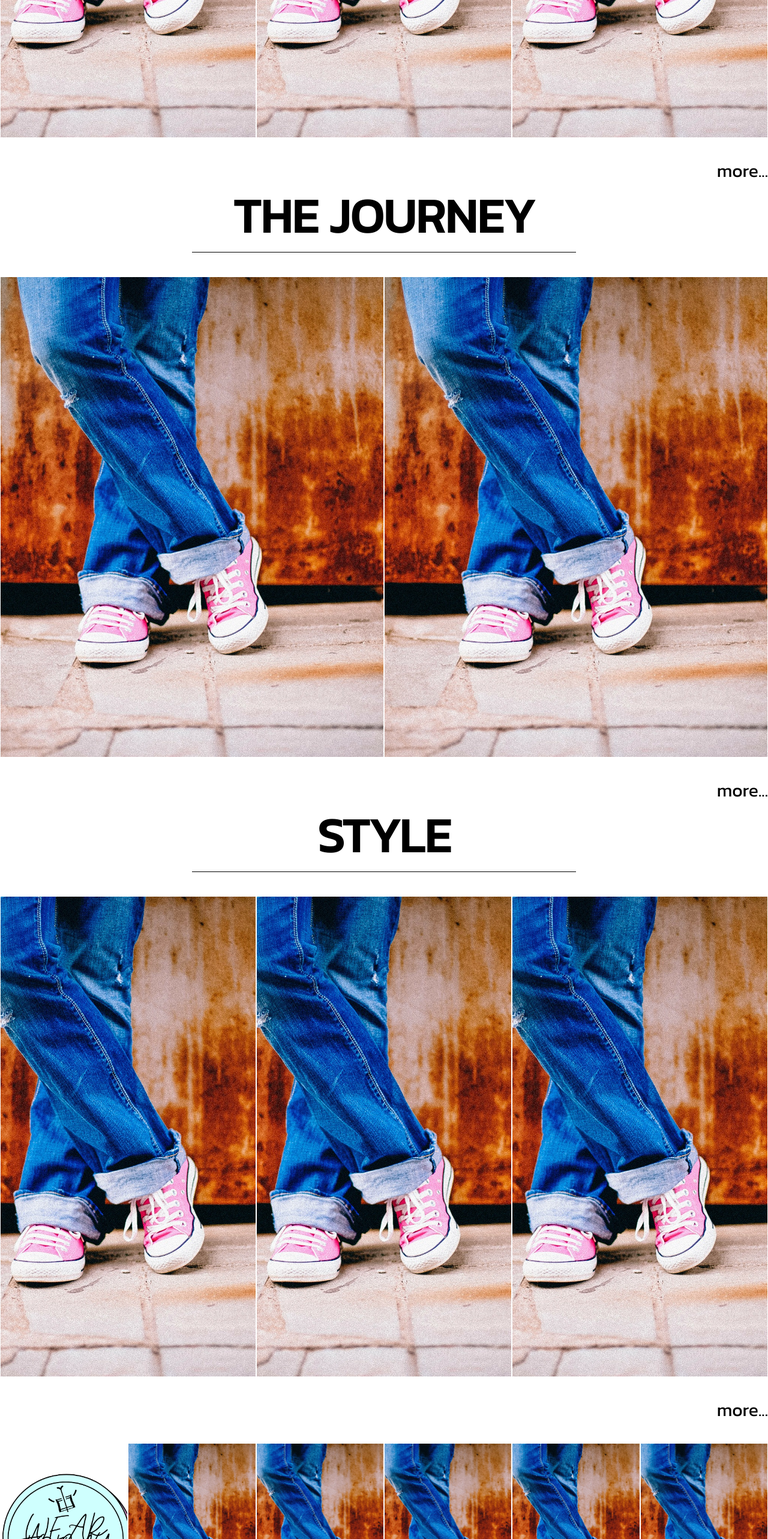
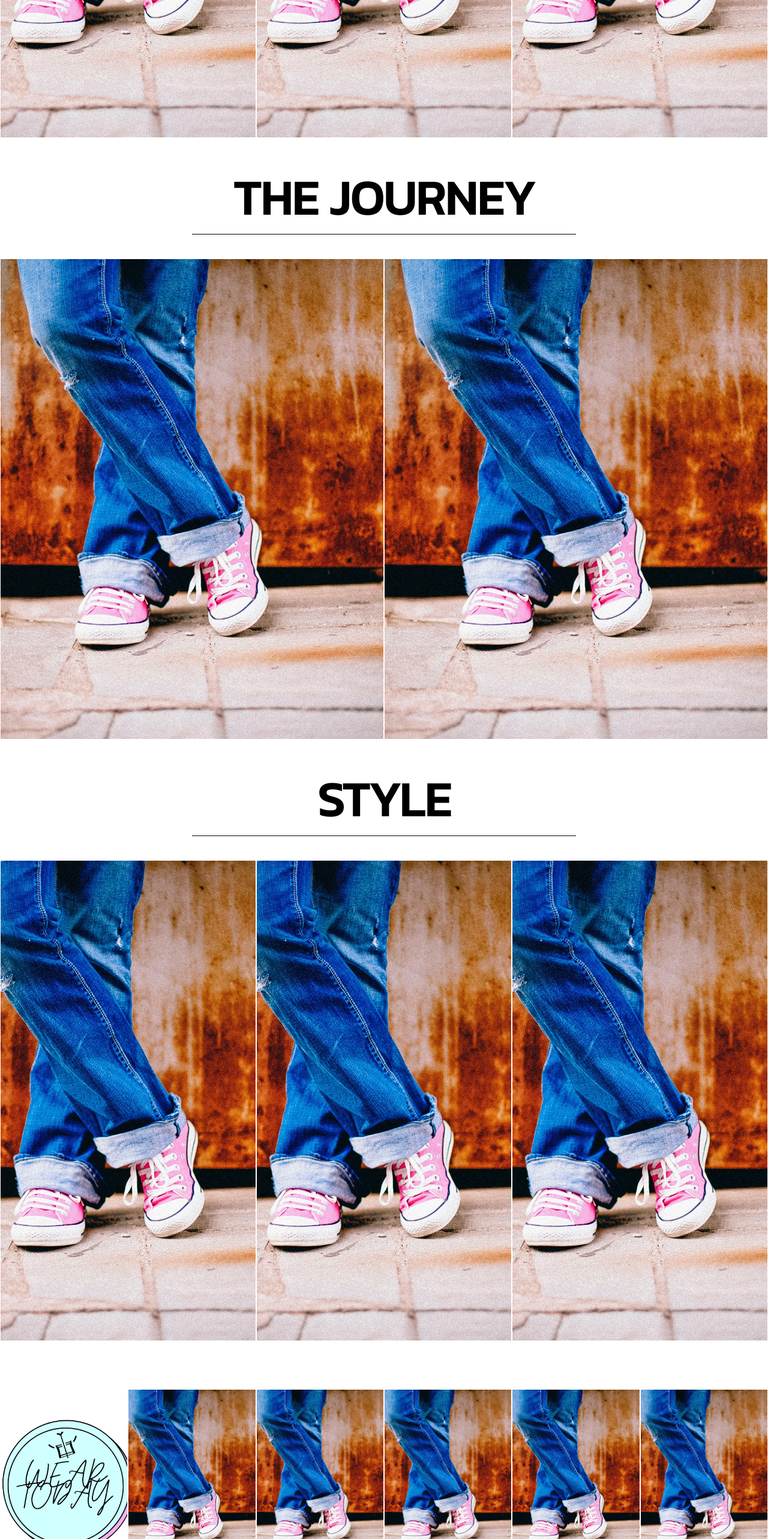
Before and after one commit to panuwat-moonkham/wear-today-react, a React (Create React App) app: page / in a window 1280 px wide. Shown: the part 1533-4099 px from the top of the page at 60% size. Built offline with nearby package versions, Linux system fonts and the light colour scheme.

Commit message:
delete more text

```diff
--- a/src/components/HomeContent/index.js
+++ b/src/components/HomeContent/index.js
@@ -1,5 +1,5 @@
 import React from 'react'
-import {Title, Container, Item, More, Content} from './styles'
+import { Title, Container, Item, Content } from './styles'
 import { Link } from 'react-router-dom'
 import ShowItem from '../ShowItem'
 import image from '../../assets/img2.jpg'
@@ -27,10 +27,6 @@ function HomeContent () {
               <p>What a beautiful sunrise</p>
             </ShowItem>
           </Item>
-
-          <More>
-            <Link>more...</Link>
-          </More>
         </Content>
         <Content>
           <Title>THE JOURNEY</Title>
@@ -45,9 +41,6 @@ function HomeContent () {
               <p>What a beautiful sunrise</p>
             </ShowItem>
           </Item>
-          <More>
-            <Link>more...</Link>
-          </More>
         </Content>
         <Content>
           <Title>STYLE</Title>
@@ -65,9 +58,6 @@ function HomeContent () {
               <p>What a beautiful sunrise</p>
             </ShowItem>
           </Item>
-          <More>
-            <Link>more...</Link>
-          </More>
         </Content>
         <Item>
           <ShowItem src={logoImage} height='40' overlay='none' />
```
